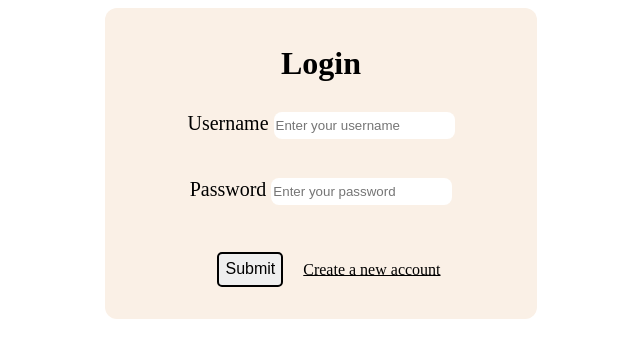
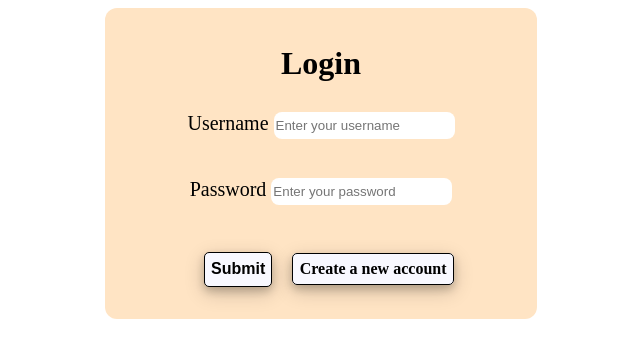
Before and after one commit to Debasish6/login_logout, a Django app: page /login/ in a window 1280 px wide. Shown: the top 358 px of the page, without its empty margins (319-959 px from the left). Run offline with Django 5.2, Linux system fonts and the light colour scheme.

Commit message:
Design updated successfully

```diff
--- a/Login_Logout_Auth/loginlogoutApp/urls.py
+++ b/Login_Logout_Auth/loginlogoutApp/urls.py
@@ -4,6 +4,6 @@ from . import views
 urlpatterns = [
     path('login/',views.login_view, name='login'),
     path('register/',views.register_view, name='register'),
-    path('main/',views.home,name='home'),
+    path('',views.home,name='home'),
     path('logout/',views.logout_view, name='logout'),
 ]
--- a/Login_Logout_Auth/loginlogoutApp/views.py
+++ b/Login_Logout_Auth/loginlogoutApp/views.py
@@ -37,4 +37,6 @@ def logout_view(request):
     return redirect('login')
 
 def home(request):
+    if request.user.is_anonymous:
+        return redirect('login')
     return render(request,'main.html')
--- a/Login_Logout_Auth/templates/base.html
+++ b/Login_Logout_Auth/templates/base.html
@@ -18,7 +18,7 @@
         border-radius: 12px;
         justify-content: center;
         text-align: center;
-        background-color: linen;
+        background-color:bisque;
     }
     .card{
        width: 400px;
@@ -40,19 +40,33 @@
         height: 35px;
         width: auto;
         margin: 1rem;
-        border: 2px solid black;
+        border: 1.5px solid black;
         border-radius: 5px;
+        background-color:ghostwhite;
         font-size: 16px;
+        font-weight: bold;
+        box-shadow: 0 4px 8px 0 rgba(0, 0, 0, 0.2), 0 6px 20px 0 rgba(0, 0, 0, 0.19);
         &:hover{
             color: brown;
             background-color: lightblue;
+            box-shadow: 0 12px 16px 0 rgba(0, 0, 0, 0.24), 0 17px 50px 0 rgba(0, 0, 0, 0.19);
         }
     }
     .card-form-anchor{
         color: black;
+        font-weight: bold;
+        text-decoration: none;
+        background-color:ghostwhite;
+        border: 1.5px solid black;
+        border-radius: 5px;
+        padding: 0.4rem;
+        font-size: 16px;
+        box-shadow: 0 4px 8px 0 rgba(0, 0, 0, 0.2), 0 6px 20px 0 rgba(0, 0, 0, 0.19);
+
         &:hover{
             color: brown;
             background-color: lightblue;
+            box-shadow: 0 12px 16px 0 rgba(0, 0, 0, 0.24), 0 17px 50px 0 rgba(0, 0, 0, 0.19);
         }
     }
 </style>
```
Also changed, not shown: Login_Logout_Auth/db.sqlite3.
